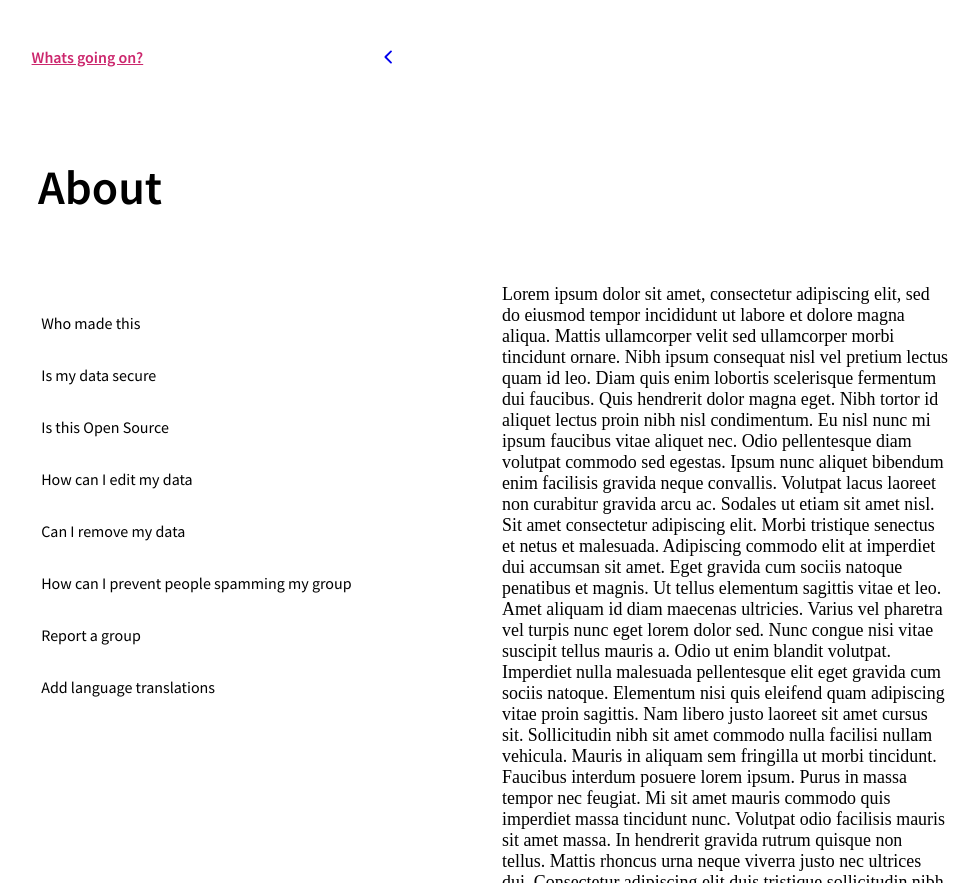
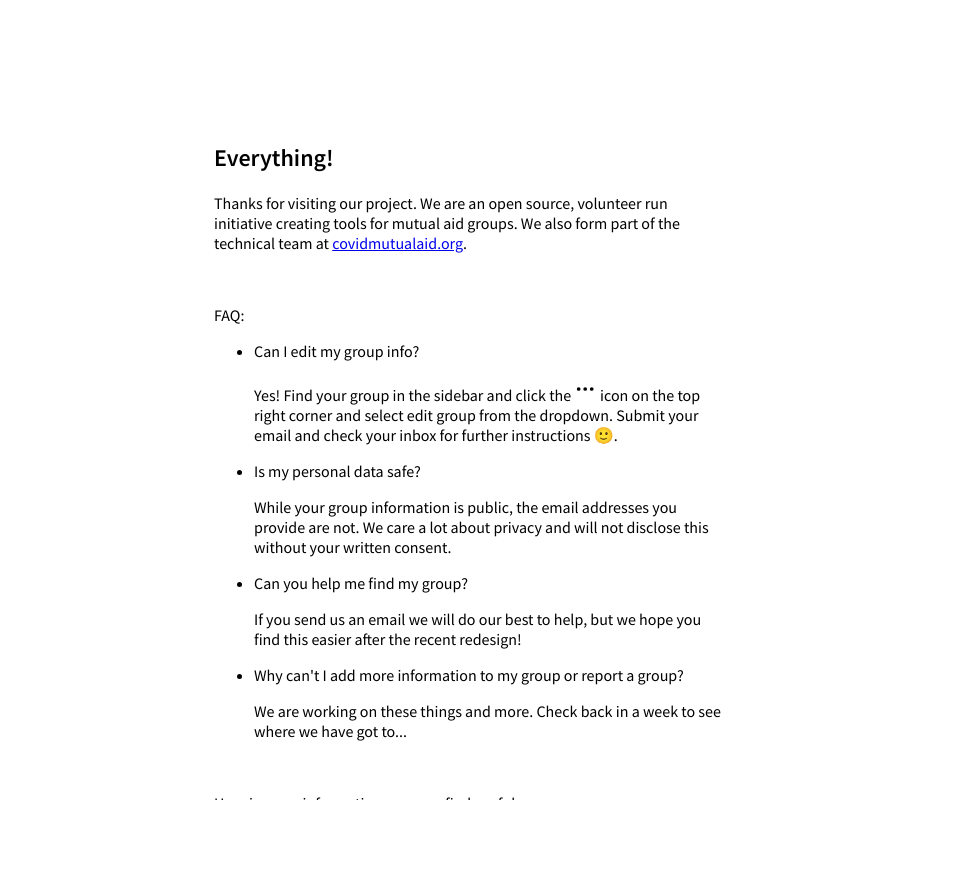
Before and after one commit to Covid-Mutual-Aid/mutual-aid-wiki, a React (Create React App) app in the folder client/: page /about in a window 1280 px wide. Shown: the whole page, without its empty margins (170-1149 px from the left). After the commit the page ends 800 px from the top, so only its background shows below. Built offline with nearby package versions, Linux system fonts and the light colour scheme; no server answers; a web font is replaced by a local one.

Commit message:
Add initial about page content

```diff
--- a/client/src/components/EditGroupComponents.tsx
+++ b/client/src/components/EditGroupComponents.tsx
@@ -54,7 +54,18 @@ const EditGroupComponents = ({ group, validation, omitKeys = [], onChange }: Pro
             emails={group.emails}
             onChange={(_emails: string[]) => {
               onChange(
-                { ...group, emails: _emails },
+                {
+                  ...group,
+                  emails: group.emails
+                    .concat(_emails)
+                    .reduce(
+                      ({ uniqs, dups }, email) =>
+                        uniqs.includes(email)
+                          ? { uniqs, dups: [...dups, email] }
+                          : { dups: [...dups, email], uniqs },
+                      { uniqs: [''], dups: [''] }
+                    ).uniqs,
+                },
                 _emails.length > 0
                   ? validation.filter((k) => k !== 'emails')
                   : [...validation, 'emails']
--- a/client/src/pages/About.tsx
+++ b/client/src/pages/About.tsx
@@ -1,60 +1,89 @@
 import React from 'react'
 import SecondaryPage from './SecondaryPage'
+import { CenterAlign } from '../styles/styles'
+import styled from 'styled-components'
+import icons from '../utils/icons'
 
 const AboutPage = () => {
   return (
-    <SecondaryPage title="About">
-      <p>
-        Lorem ipsum dolor sit amet, consectetur adipiscing elit, sed do eiusmod tempor incididunt ut
-        labore et dolore magna aliqua. Mattis ullamcorper velit sed ullamcorper morbi tincidunt
-        ornare. Nibh ipsum consequat nisl vel pretium lectus quam id leo. Diam quis enim lobortis
-        scelerisque fermentum dui faucibus. Quis hendrerit dolor magna eget. Nibh tortor id aliquet
-        lectus proin nibh nisl condimentum. Eu nisl nunc mi ipsum faucibus vitae aliquet nec. Odio
-        pellentesque diam volutpat commodo sed egestas. Ipsum nunc aliquet bibendum enim facilisis
-        gravida neque convallis. Volutpat lacus laoreet non curabitur gravida arcu ac. Sodales ut
-        etiam sit amet nisl. Sit amet consectetur adipiscing elit. Morbi tristique senectus et netus
-        et malesuada. Adipiscing commodo elit at imperdiet dui accumsan sit amet. Eget gravida cum
-        sociis natoque penatibus et magnis. Ut tellus elementum sagittis vitae et leo. Amet aliquam
-        id diam maecenas ultricies. Varius vel pharetra vel turpis nunc eget lorem dolor sed. Nunc
-        congue nisi vitae suscipit tellus mauris a. Odio ut enim blandit volutpat. Imperdiet nulla
-        malesuada pellentesque elit eget gravida cum sociis natoque. Elementum nisi quis eleifend
-        quam adipiscing vitae proin sagittis. Nam libero justo laoreet sit amet cursus sit.
-        Sollicitudin nibh sit amet commodo nulla facilisi nullam vehicula. Mauris in aliquam sem
-        fringilla ut morbi tincidunt. Faucibus interdum posuere lorem ipsum. Purus in massa tempor
-        nec feugiat. Mi sit amet mauris commodo quis imperdiet massa tincidunt nunc. Volutpat odio
-        facilisis mauris sit amet massa. In hendrerit gravida rutrum quisque non tellus. Mattis
-        rhoncus urna neque viverra justo nec ultrices dui. Consectetur adipiscing elit duis
-        tristique sollicitudin nibh sit. Nisi porta lorem mollis aliquam. Ipsum dolor sit amet
-        consectetur adipiscing elit ut. Scelerisque mauris pellentesque pulvinar pellentesque
-        habitant morbi tristique senectus et. Posuere urna nec tincidunt praesent semper. Bibendum
-        ut tristique et egestas quis ipsum. Sit amet porttitor eget dolor morbi. Vitae nunc sed
-        velit dignissim. Cursus in hac habitasse platea dictumst quisque. Porta lorem mollis aliquam
-        ut porttitor leo a. Vitae nunc sed velit dignissim sodales ut eu sem integer. Enim blandit
-        volutpat maecenas volutpat blandit aliquam etiam. Sodales ut eu sem integer vitae justo eget
-        magna fermentum. Nulla pellentesque dignissim enim sit amet venenatis urna. Consequat
-        interdum varius sit amet mattis vulputate enim nulla aliquet. Augue interdum velit euismod
-        in pellentesque massa placerat duis. Sapien faucibus et molestie ac. Sed ullamcorper morbi
-        tincidunt ornare massa eget egestas purus. Luctus accumsan tortor posuere ac. Sit amet nulla
-        facilisi morbi tempus. Ultrices gravida dictum fusce ut placerat orci nulla. Fermentum leo
-        vel orci porta non pulvinar neque. Pellentesque pulvinar pellentesque habitant morbi
-        tristique senectus et. Et tortor at risus viverra adipiscing at in. Sit amet consectetur
-        adipiscing elit. Odio pellentesque diam volutpat commodo sed egestas. Fames ac turpis
-        egestas maecenas pharetra convallis posuere morbi leo. Fermentum odio eu feugiat pretium
-        nibh ipsum consequat. Adipiscing tristique risus nec feugiat. Sed elementum tempus egestas
-        sed. Pretium viverra suspendisse potenti nullam ac tortor vitae purus. Mauris commodo quis
-        imperdiet massa tincidunt. Proin fermentum leo vel orci. Vulputate dignissim suspendisse in
-        est. Duis convallis convallis tellus id interdum velit laoreet id donec. Velit egestas dui
-        id ornare arcu odio. Nulla pharetra diam sit amet nisl. Risus at ultrices mi tempus
-        imperdiet. Fermentum odio eu feugiat pretium nibh ipsum. Justo nec ultrices dui sapien eget
-        mi proin sed. Vitae et leo duis ut diam quam. Mauris pharetra et ultrices neque ornare
-        aenean euismod elementum nisi. Vel turpis nunc eget lorem dolor sed viverra ipsum. Eu mi
-        bibendum neque egestas congue. Sit amet consectetur adipiscing elit ut aliquam purus.
-        Quisque sagittis purus sit amet volutpat consequat mauris. Metus vulputate eu scelerisque
-        felis. Elit ullamcorper dignissim cras tincidunt lobortis feugiat vivamus. Eget gravida cum
-        sociis natoque penatibus.
-      </p>
-    </SecondaryPage>
+    <Center>
+      <Content>
+        <br />
+        <br />
+        <br />
+        <br />
+        <br />
+        <h2>Everything!</h2>
+        <p>
+          Thanks for visiting our project. We are an open source, volunteer run initiative creating
+          tools for mutual aid groups. We also form part of the technical team at{' '}
+          <a href="https://covidmutualaid.org">covidmutualaid.org</a>.
+        </p>
+        <br />
+
+        <p>FAQ:</p>
+        <ul>
+          <li>Can I edit my group info?</li>
+          <p>
+            Yes! Find your group in the sidebar and click the {icons('more')} icon on the top right
+            corner and select edit group from the dropdown. Submit your email and check your inbox
+            for further instructions 🙂.
+          </p>
+          <li>Is my personal data safe?</li>
+          <p>
+            While your group information is public, the email addresses you provide are not. We care
+            a lot about privacy and will not disclose this without your written consent.
+          </p>
+          <li>Can you help me find my group?</li>
+          <p>
+            If you send us an email we will do our best to help, but we hope you find this easier
+            after the recent redesign!
+          </p>
+          <li>Why can't I add more information to my group or report a group?</li>
+          <p>
+            We are working on these things and more. Check back in a week to see where we have got
+            to...
+          </p>
+        </ul>
+        <br />
+
+        <p>Here is some information you may find useful:</p>
+        <ul>
+          <li>
+            Our email <a href="mailto:info@mutualaid.wiki">info@mutualaid.wiki</a>
+          </li>
+          <li>
+            Our <a href="https://github.com/Covid-Mutual-Aid/groups-map">source code on github</a>
+          </li>
+        </ul>
+        <br />
+        <p>Embed us on your site!</p>
+        <code>{`<iframe></iframe>`}</code>
+        <br />
+        <br />
+        <br />
+
+        <p>With ❤️,</p>
+        <p>Mutual Aid Wiki team</p>
+        <br />
+        <br />
+        <br />
+      </Content>
+    </Center>
   )
 }
 
+const Content = styled.div`
+  max-width: 32rem;
+  padding: 1.4rem;
+  height: auto;
+`
+
+const Center = styled.div`
+  height: 100vh;
+  overflow-x: scroll;
+  display: flex;
+  justify-content: center;
+`
+
 export default AboutPage
```
